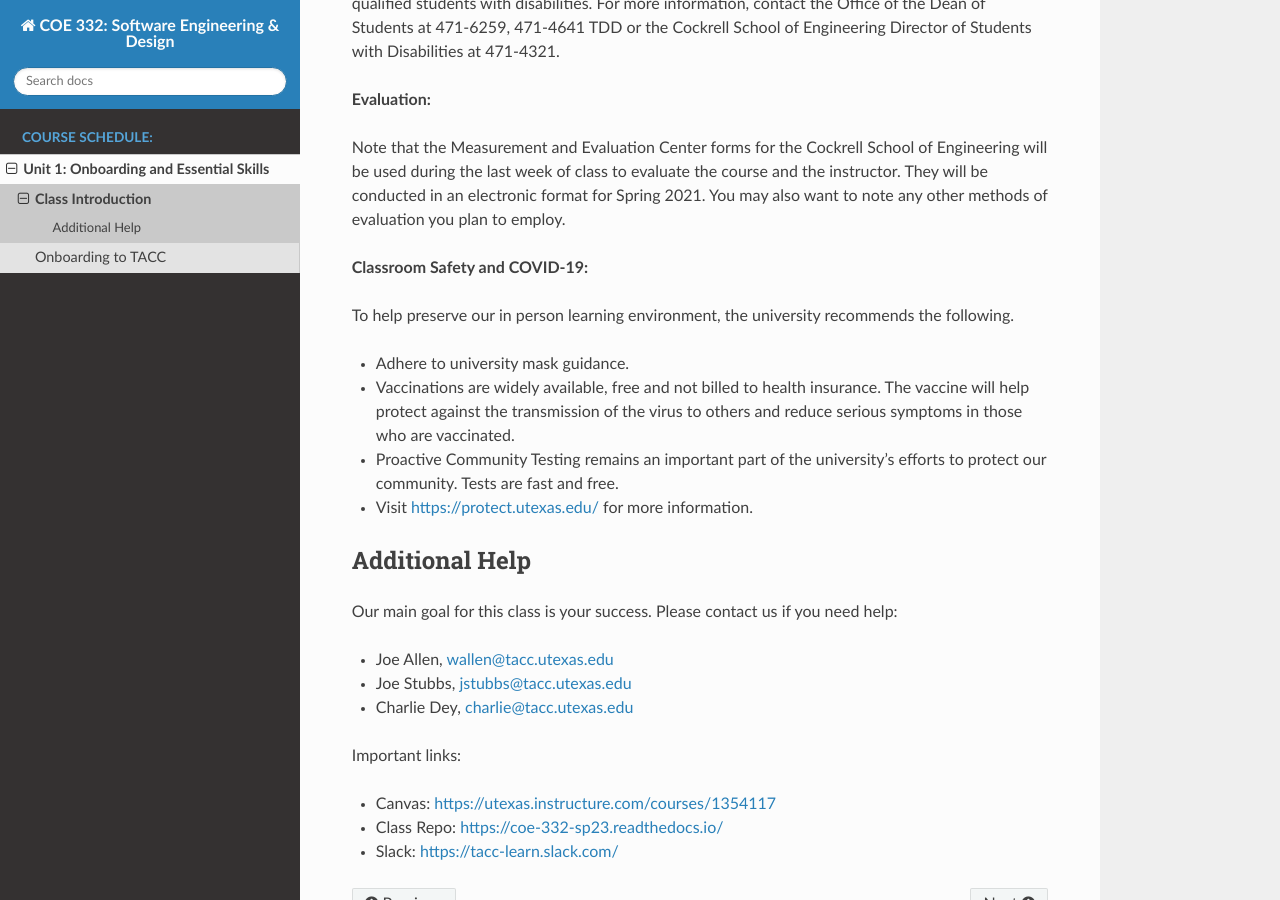
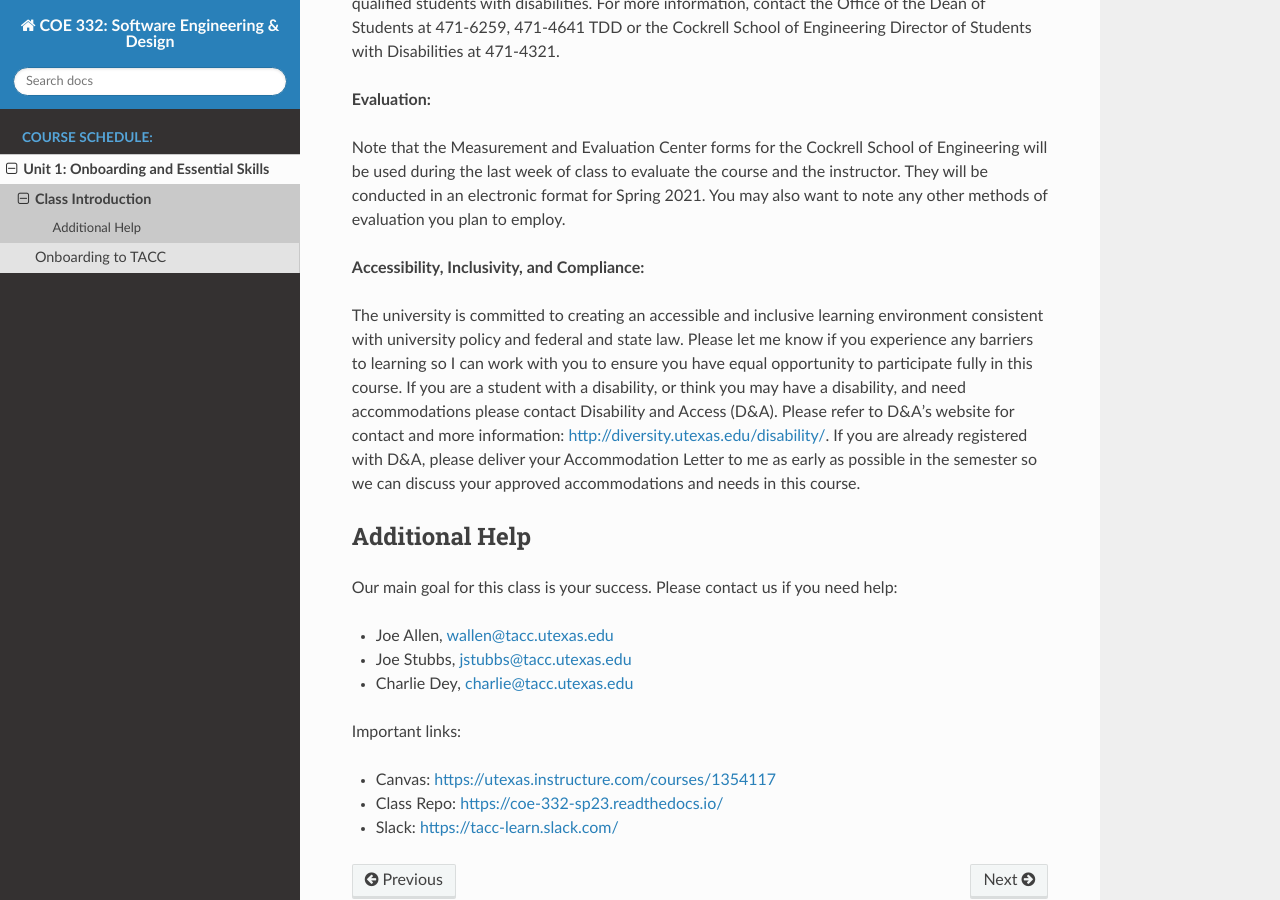
Before and after one commit to TACC/coe-332-sp23, a Sphinx documentation site: the page built from docs/unit01/class_intro.rst, in a window 1280 px wide and 900 px high, scrolled down 5578 px. Built offline with Sphinx 7.4.7 and the Read the Docs theme 2.0.0, drawn with Linux system fonts in a browser that asks for light colours; some of the changed text lies outside the part shown.

Commit message:
syllabus updates

```diff
--- a/docs/unit01/class_intro.rst
+++ b/docs/unit01/class_intro.rst
@@ -297,15 +297,19 @@ and the instructor. They will be conducted in an electronic format for Spring
 employ.
 
 
-**Classroom Safety and COVID-19:**
+**Accessibility, Inclusivity, and Compliance:**
 
-To help preserve our in person learning environment, the university recommends
-the following.
+The university is committed to creating an accessible and inclusive learning
+environment consistent with university policy and federal and state law. Please
+let me know if you experience any barriers to learning so I can work with you to
+ensure you have equal opportunity to participate fully in this course. If you are
+a student with a disability, or think you may have a disability, and need
+accommodations please contact Disability and Access (D&A). Please refer to D&A’s
+website for contact and more information: http://diversity.utexas.edu/disability/.
+If you are already registered with D&A, please deliver your Accommodation Letter
+to me as early as possible in the semester so we can discuss your approved
+accommodations and needs in this course.
 
-* Adhere to university mask guidance.
-* Vaccinations are widely available, free and not billed to health insurance. The vaccine will help protect against the transmission of the virus to others and reduce serious symptoms in those who are vaccinated.
-* Proactive Community Testing remains an important part of the university’s efforts to protect our community. Tests are fast and free.
-* Visit https://protect.utexas.edu/ for more information.
 
 
 
```
Also changed, not shown: other parts of docs/unit01/class_intro.rst (+1 -1 lines).
